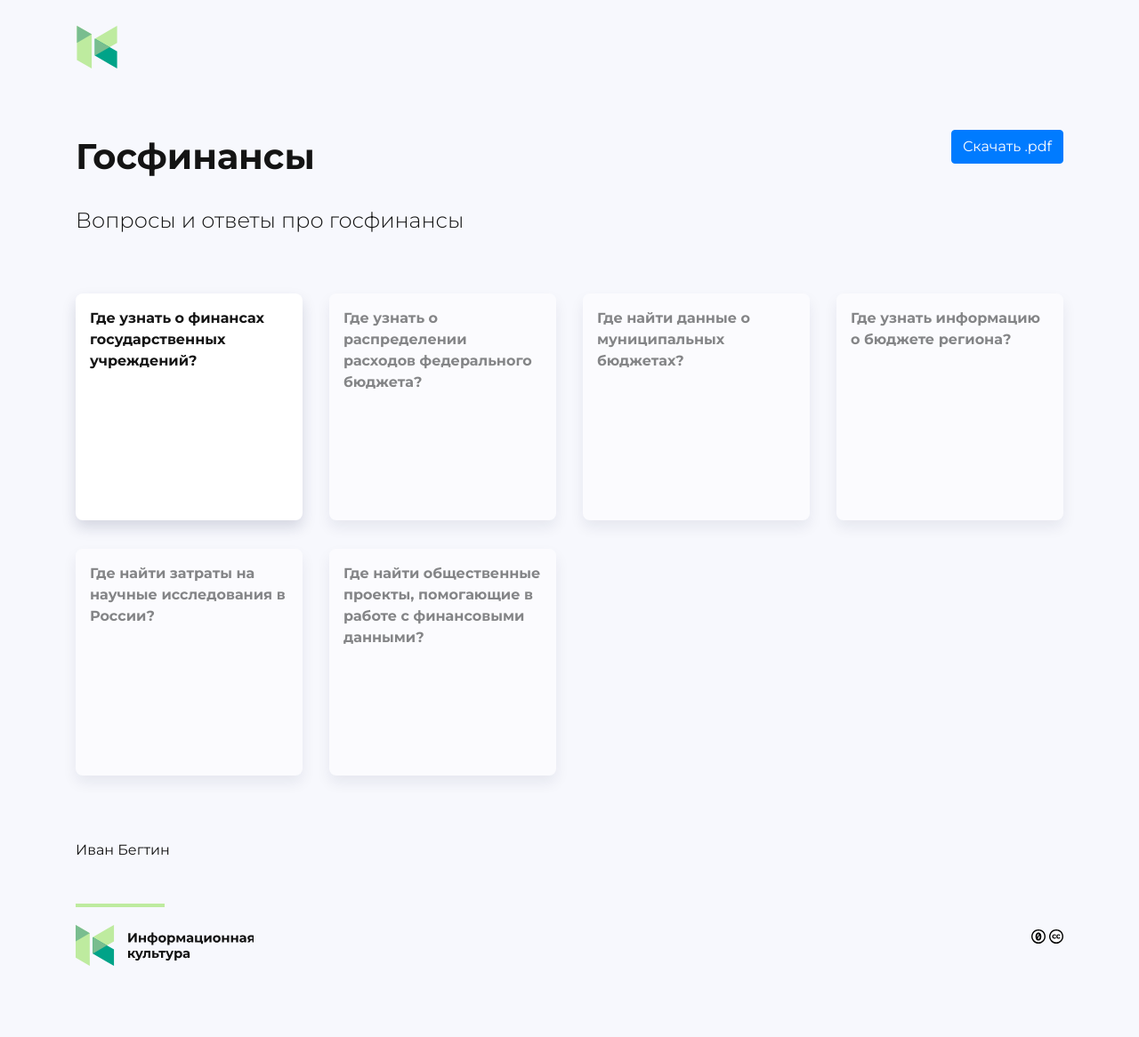
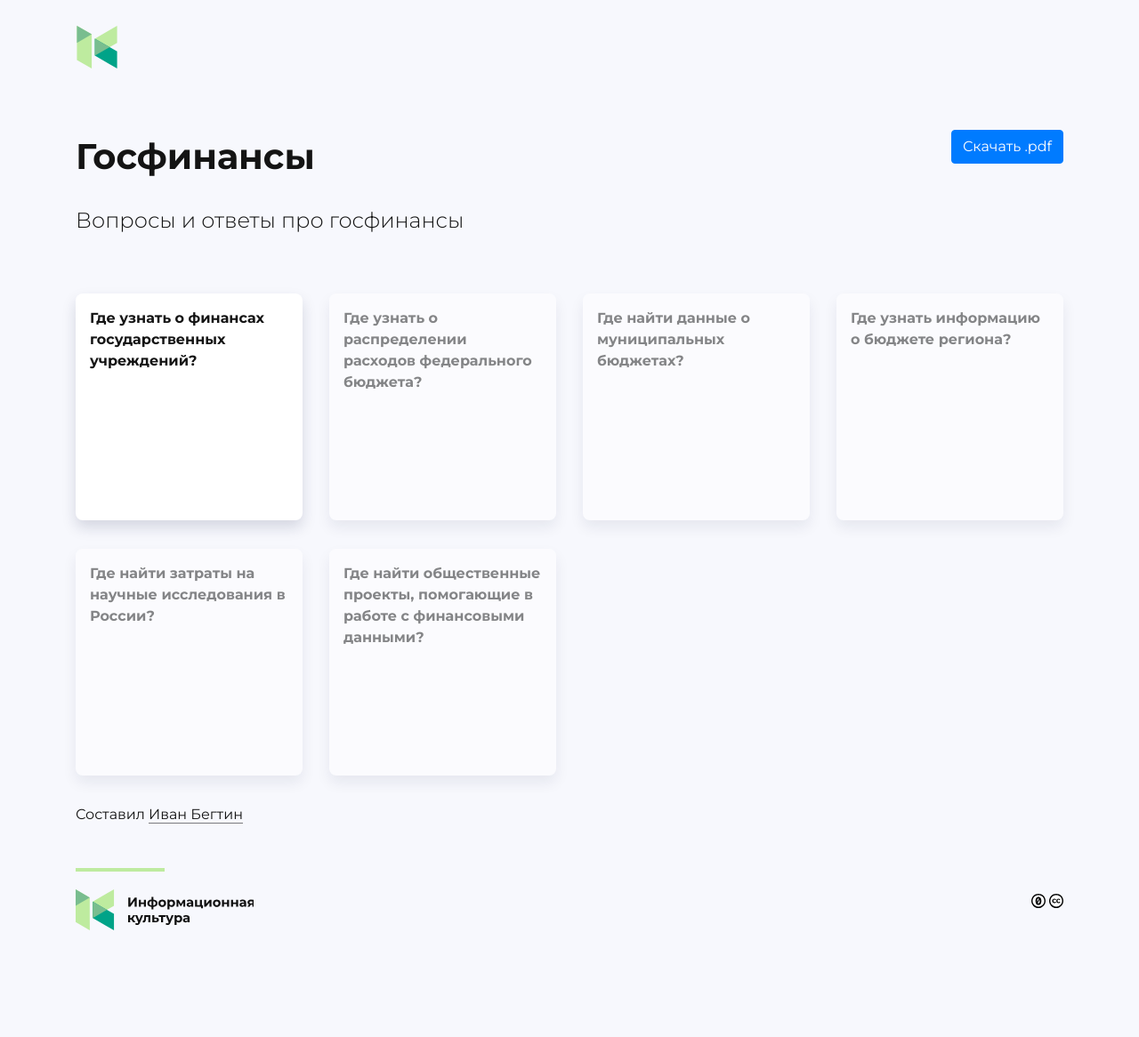
Before and after one commit to datacoon/datamaps, a Jekyll site: the page built from gosfin.html, in a window 1280 px wide. Shown: the whole page at 89% size. Built offline with Jekyll 4.4.1, drawn with Linux system fonts in a browser that asks for light colours; nearby versions of some CDN libraries; after the commit the page ends 1126 px from its top, so only the background shows below that.

Commit message:
minor fix

```diff
--- a/gosfin.html
+++ b/gosfin.html
@@ -4,7 +4,7 @@ layout: default
 title: Госфинансы
 subtitle: Вопросы и ответы про госфинансы
 pdf_link: https://www.infoculture.ru/wp-content/uploads/2018/12/Finance.pdf
-authors: Иван Бегтин
+authors: Составил <a href="https://begtin.tech" target="_blank">Иван Бегтин</a>
 ---
 
 <div class="container py-3">
@@ -22,7 +22,7 @@ authors: Иван Бегтин
 </div>
 
 
-<div class="container pb-5">
+<div class="container pb-2">
 
   {% if site.gosfin.size > 0 %}
 
--- a/index.html
+++ b/index.html
@@ -10,7 +10,6 @@ layout: default
     </div>
   </div>
 </div>
-
 <div class="container pb-5">
   <div class="row">
     {% assign collections = site.collections | sort: 'position' %}
```
